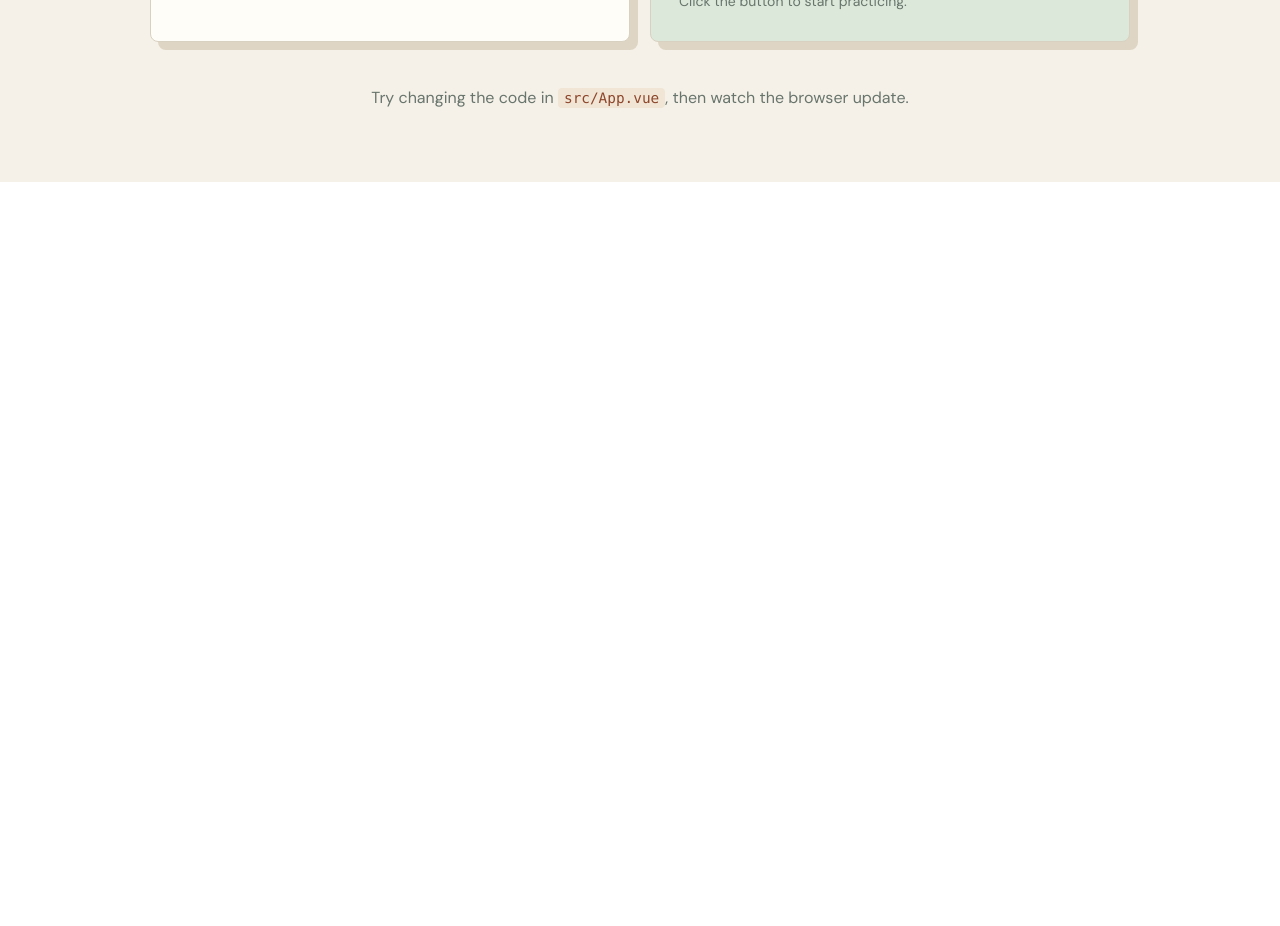
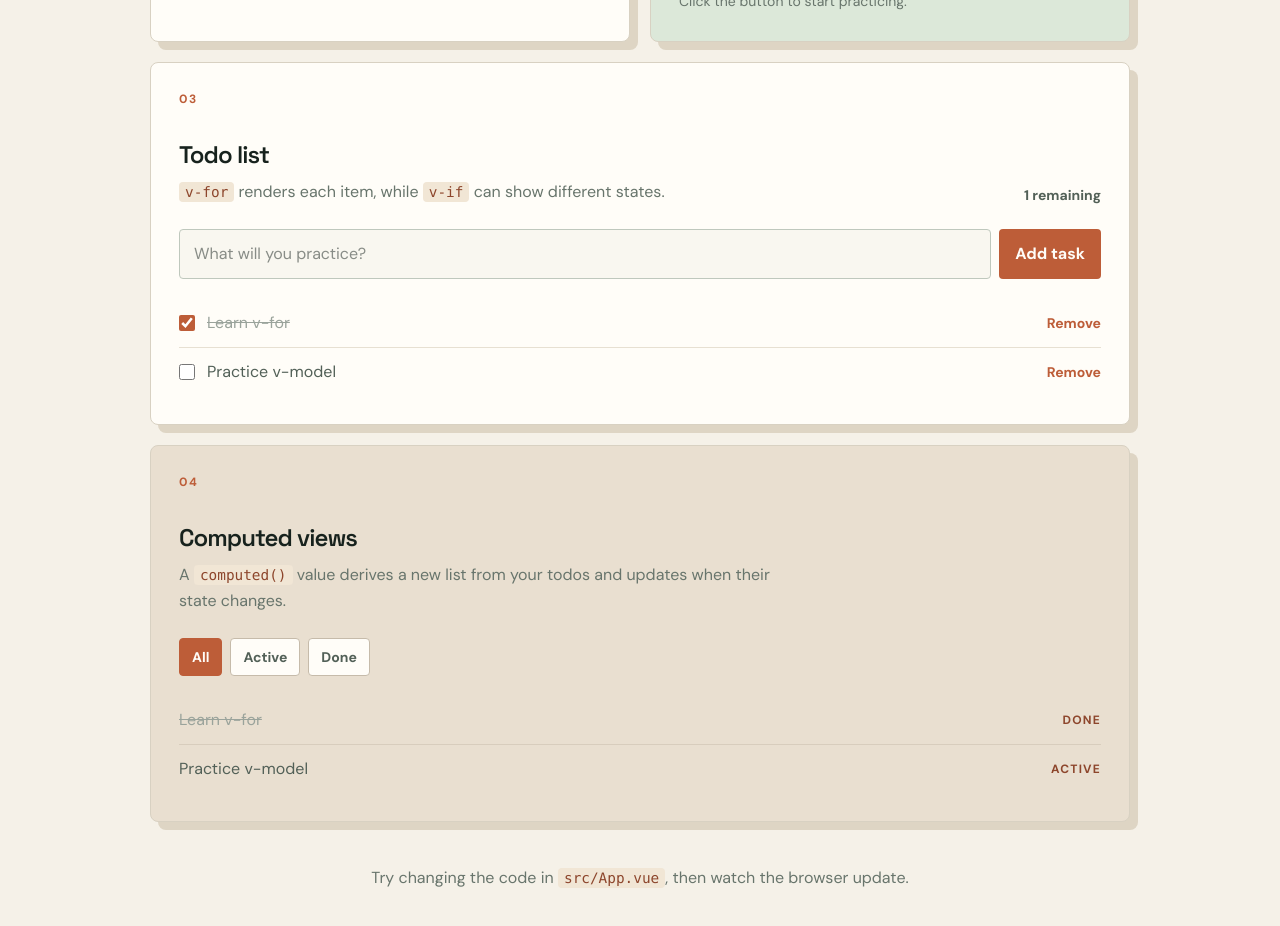
Before and after one commit to thanzaw6091/first-part, a Vue app: page / in a window 1280 px wide. Shown: the part 660-1586 px from the top of the page. Before the commit the page ends 842 px from the top, so only its background shows below. Built offline with nearby package versions, Linux system fonts and the light colour scheme.

Commit message:
adding tag

```diff
--- a/src/App.vue
+++ b/src/App.vue
@@ -9,6 +9,38 @@ const progressMessage = computed(() => {
   if (count.value === 1) return 'Nice start. This value is reactive.'
   return `You have clicked ${count.value} times.`
 })
+
+
+const newTodo = ref('')
+const todos = ref([
+  { id: 1, text: 'Learn v-for', completed: true },
+  { id: 2, text: 'Practice v-model', completed: false },
+])
+
+
+const remainingTodos = computed(() => todos.value.filter((todo) => !todo.completed).length)
+const todoFilter = ref('all')
+
+const visibleTodos = computed(() => {
+  if (todoFilter.value === 'active') return todos.value.filter((todo) => !todo.completed)
+  if (todoFilter.value === 'done') return todos.value.filter((todo) => todo.completed)
+  return todos.value
+})
+
+function addTodo() {
+  const text = newTodo.value.trim()
+  if (!text) return
+  todos.value.push({
+    id: Date.now(),
+    text,
+    completed: false,
+  })
+  newTodo.value = ''
+}
+
+function removeTodo(todoId) {
+  todos.value = todos.value.filter((todo) => todo.id !== todoId)
+}
 </script>
 
 <template>
@@ -68,6 +100,79 @@ const progressMessage = computed(() => {
       </article>
     </section>
 
+    <section class="mx-auto mt-5 max-w-[980px] rounded-lg border border-[#d8d1c2] bg-[#fffdf8] p-7 shadow-[8px_8px_0_#ded5c4]" aria-labelledby="todo-title">
+      <div class="flex flex-wrap items-end justify-between gap-3">
+        <div>
+          <span class="mb-8 block text-xs font-bold uppercase tracking-[0.12em] text-[#bd5d38]">03</span>
+          <h2 id="todo-title" class="font-display text-2xl font-semibold tracking-[-0.04em]">Todo list</h2>
+          <p class="mt-2 leading-relaxed text-[#68756c]">
+            <code class="rounded bg-[#f1e6d5] px-1.5 py-0.5 font-mono text-[0.9em] text-[#8d462c]">v-for</code>
+            renders each item, while <code class="rounded bg-[#f1e6d5] px-1.5 py-0.5 font-mono text-[0.9em] text-[#8d462c]">v-if</code>
+            can show different states.
+          </p>
+        </div>
+        <strong class="text-sm text-[#526057]">{{ remainingTodos }} remaining</strong>
+      </div>
+
+      <form class="mt-6 flex flex-col gap-2 sm:flex-row" @submit.prevent="addTodo">
+        <input
+          v-model="newTodo"
+          class="min-w-0 flex-1 rounded border border-[#bfc8bd] bg-[#f9f7f0] px-3.5 py-3 text-[#17221d] outline-none focus:border-[#bd5d38] focus:ring-4 focus:ring-[#f2d8c8]"
+          type="text"
+          placeholder="What will you practice?"
+          aria-label="New todo"
+        />
+        <button class="rounded bg-[#bd5d38] px-4 py-3 font-bold text-[#fffdf8] hover:bg-[#99462d]" type="submit">
+          Add task
+        </button>
+      </form>
+
+      <ul class="mt-5 divide-y divide-[#e7e0d2]">
+        <li v-for="todo in todos" :key="todo.id" class="flex items-center gap-3 py-3">
+
+          <input v-model="todo.completed" class="h-4 w-4 accent-[#bd5d38]" type="checkbox" :aria-label="`Complete ${todo.text}`" />
+          <span :class="todo.completed ? 'text-[#9aa39b] line-through' : 'text-[#526057]'" class="flex-1">
+            {{ todo.text }}
+          </span>
+          <button class="text-sm font-bold text-[#bd5d38] hover:text-[#99462d]" type="button" @click="removeTodo(todo.id)">
+            Remove
+          </button>
+        </li>
+      </ul>
+    </section>
+
+    <section class="mx-auto mt-5 max-w-[980px] rounded-lg border border-[#d8d1c2] bg-[#e9dfd0] p-7 shadow-[8px_8px_0_#ded5c4]" aria-labelledby="computed-title">
+      <span class="mb-8 block text-xs font-bold uppercase tracking-[0.12em] text-[#bd5d38]">04</span>
+      <h2 id="computed-title" class="font-display text-2xl font-semibold tracking-[-0.04em]">Computed views</h2>
+      <p class="mt-2 max-w-[620px] leading-relaxed text-[#68756c]">
+        A <code class="rounded bg-[#f1e6d5] px-1.5 py-0.5 font-mono text-[0.9em] text-[#8d462c]">computed()</code>
+        value derives a new list from your todos and updates when their state changes.
+      </p>
+
+      <div class="mt-6 flex flex-wrap gap-2" aria-label="Filter todos">
+        <button
+          v-for="filter in ['all', 'active', 'done']"
+          :key="filter"
+          class="rounded border px-3 py-2 text-sm font-bold capitalize transition-colors"
+          :class="todoFilter === filter ? 'border-[#bd5d38] bg-[#bd5d38] text-[#fffdf8]' : 'border-[#c6bbaa] bg-[#fffdf8] text-[#526057] hover:border-[#bd5d38]'"
+          type="button"
+          @click="todoFilter = filter"
+        >
+          {{ filter }}
+        </button>
+      </div>
+
+      <ul class="mt-5 divide-y divide-[#d8cdbd]" aria-live="polite">
+        <li v-for="todo in visibleTodos" :key="todo.id" class="flex items-center gap-3 py-3 text-[#526057]">
+          <span :class="todo.completed ? 'text-[#9aa39b] line-through' : ''" class="flex-1">{{ todo.text }}</span>
+          <span class="text-xs font-bold uppercase tracking-[0.1em] text-[#8d462c]">
+            {{ todo.completed ? 'done' : 'active' }}
+          </span>
+        </li>
+        <li v-if="visibleTodos.length === 0" class="py-3 text-[#68756c]">Nothing here yet.</li>
+      </ul>
+    </section>
+
     <p class="mx-auto mt-11 max-w-[980px] text-center text-[#68756c]">
       Try changing the code in
       <code class="rounded bg-[#f1e6d5] px-1.5 py-0.5 font-mono text-[0.9em] text-[#8d462c]">src/App.vue</code>,
```
